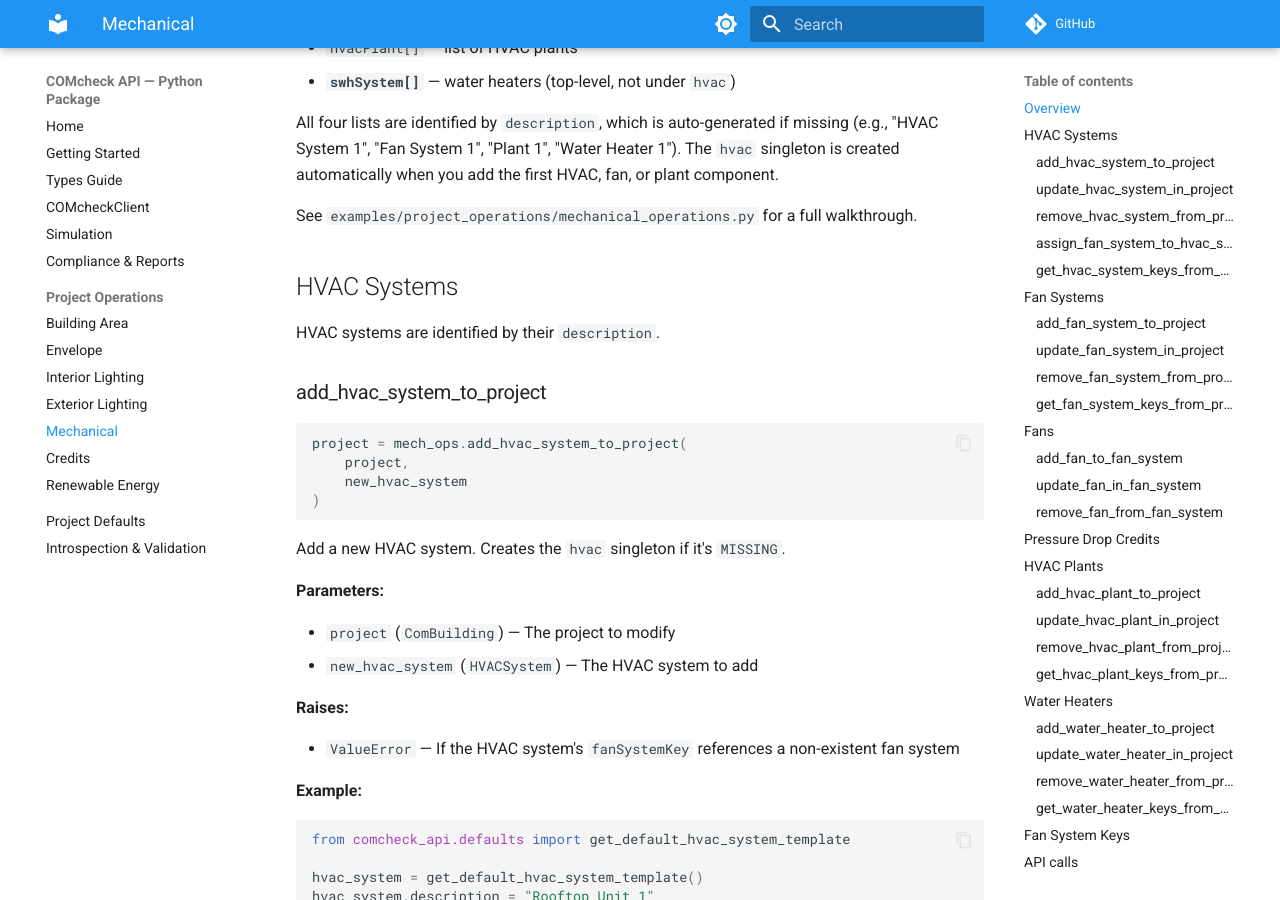
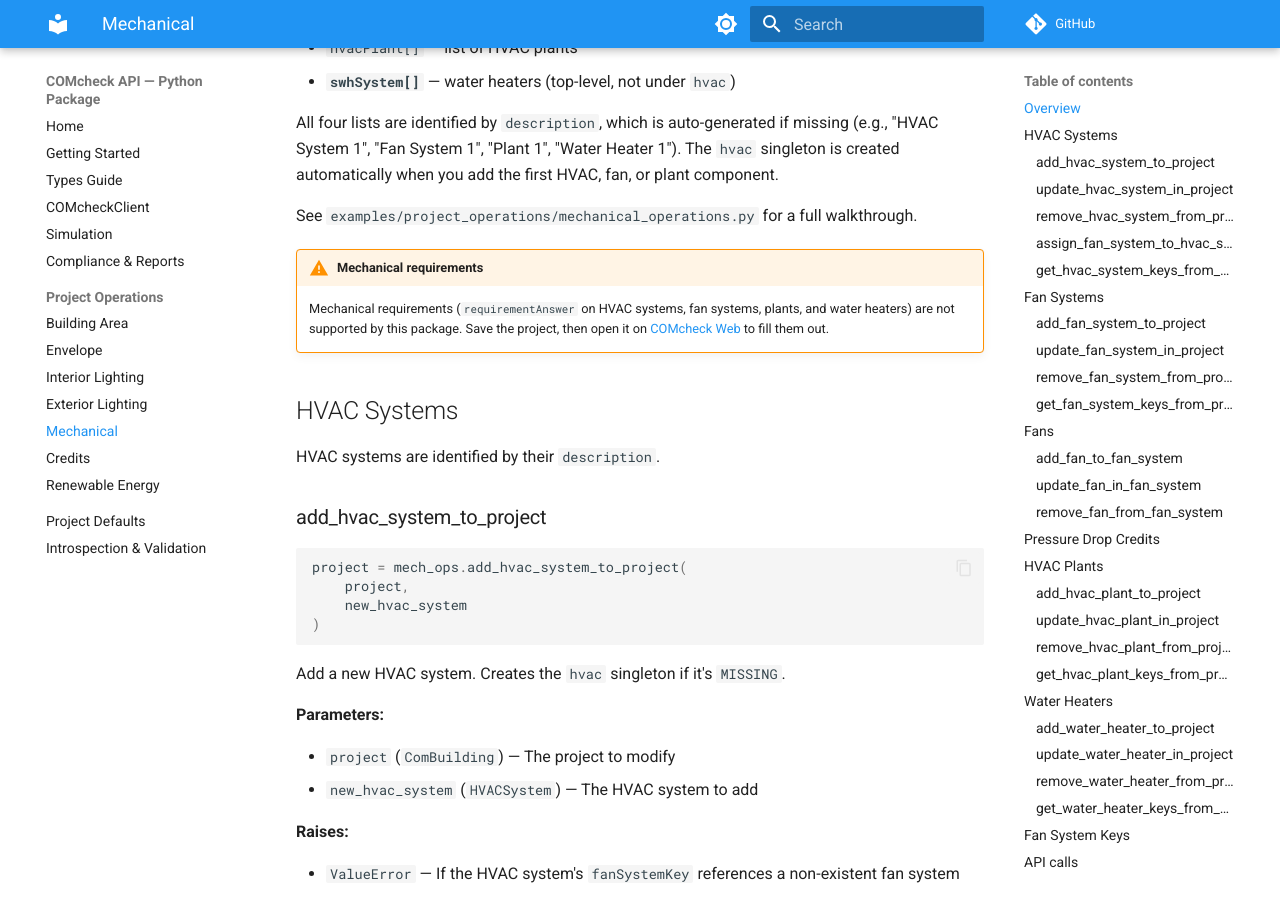
Before and after one commit to pnnl/comcheckweb-api-python, an MkDocs documentation site: the page built from docs_site/api/operations/mechanical.md, in a window 1280 px wide and 900 px high, scrolled down 485 px. Built offline with MkDocs 1.6.1 and Material for MkDocs 9.7.7, drawn with Linux system fonts in a browser that asks for light colours; comment, search, counter and statistics services are not loaded.

Commit message:
Add mechanical requirments note

```diff
--- a/docs_site/api/operations/mechanical.md
+++ b/docs_site/api/operations/mechanical.md
@@ -19,6 +19,12 @@ Mechanical data lives in two places on `ComBuilding`:
 All four lists are identified by `description`, which is auto-generated if missing (e.g., "HVAC System 1", "Fan System 1", "Plant 1", "Water Heater 1"). The `hvac` singleton is created automatically when you add the first HVAC, fan, or plant component.
 
 See `examples/project_operations/mechanical_operations.py` for a full walkthrough.
+
+!!! warning "Mechanical requirements"
+    Mechanical requirements (`requirementAnswer` on HVAC systems, fan systems,
+    plants, and water heaters) are not supported by this package. Save the project,
+    then open it on [COMcheck Web](https://comcheck.energycode.pnl.gov/) to fill
+    them out.
 
 ## HVAC Systems
 
```
Also changed, not shown: CHANGELOG.md (+1 -0 lines), comcheck_api/ai/skill/SKILL.md (+6 -0 lines), comcheck_api/ai/skill/reference/operations.md (+5 -0 lines), docs_site/getting-started.md (+1 -1 lines), docs_site/index.md (+2 -2 lines), 1 other file.
